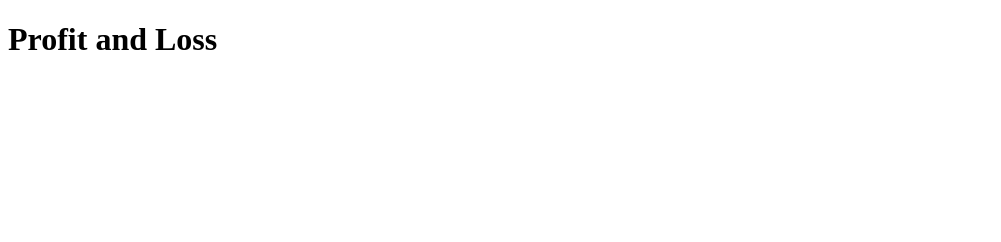
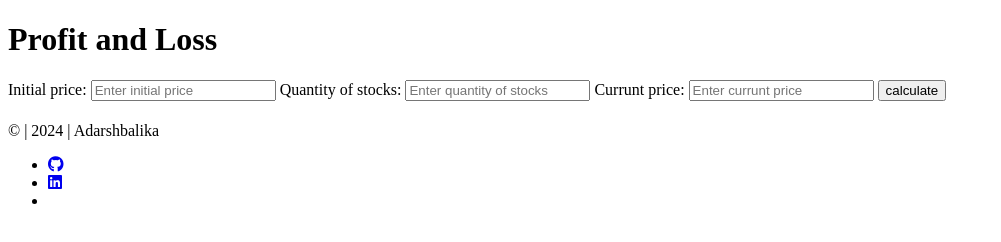
Before and after one commit to khushistar/Profit-loss, a plain HTML site: page index.html in a window 1280 px wide. Shown: the whole page, without its empty margins (0-1001 px from the left). Drawn offline with Linux system fonts and the light colour scheme.

Commit message:
Update index.html

```diff
--- a/index.html
+++ b/index.html
@@ -4,11 +4,35 @@
 <head>
     <meta charset="UTF-8">
     <meta name="viewport" content="width=device-width, initial-scale=1.0">
+    <link rel="stylesheet" href="https://cdnjs.cloudflare.com/ajax/libs/font-awesome/6.4.2/css/all.min.css"
+        integrity="sha512-z3gLpd7yknf1YoNbCzqRKc4qyor8gaKU1qmn+CShxbuBusANI9QpRohGBreCFkKxLhei6S9CQXFEbbKuqLg0DA=="
+        crossorigin="anonymous" referrerpolicy="no-referrer" />
     <title>Profit and Loss</title>
 </head>
 
 <body>
     <h1 class="heading">Profit and Loss</h1>
+    <div class="container">
+        <label for="initial-price">Initial price:</label>
+        <input type="number" id="initial-price" placeholder="Enter initial price">
+        <label for="quantity-of-stocks">Quantity of stocks:</label>
+        <input type="number" id="quantity-of-stocks" placeholder="Enter quantity of stocks">
+        <label for="currunt-price">Currunt price:</label>
+        <input type="number" id="currunt-price" placeholder="Enter currunt price">
+        <button id="calculate">calculate</button>
+        <h1 id="output"></h1>
+    </div>
+    <footer>
+        <p class="copyright">© | 2024 | Adarshbalika</p>
+        <ul class="social-links">
+            <li class="link"><a href="https://github.com/khushistar" target="_blank"><i
+                        class="fa-brands fa-github"></i></a></li>
+            <li class="link"><a href="https://www.linkedin.com/in/khushikunwar/" target="_blank"><i
+                        class="fa-brands fa-linkedin"></i></a></li>
+            <li class="link"><a href="https://twitter.com/khushikunwar15" target="_blank"><i
+                        class="fa-brands fa-square-x-twitter"></i></a></li>
+        </ul>
+    </footer>
 </body>
 
 </html>
```
